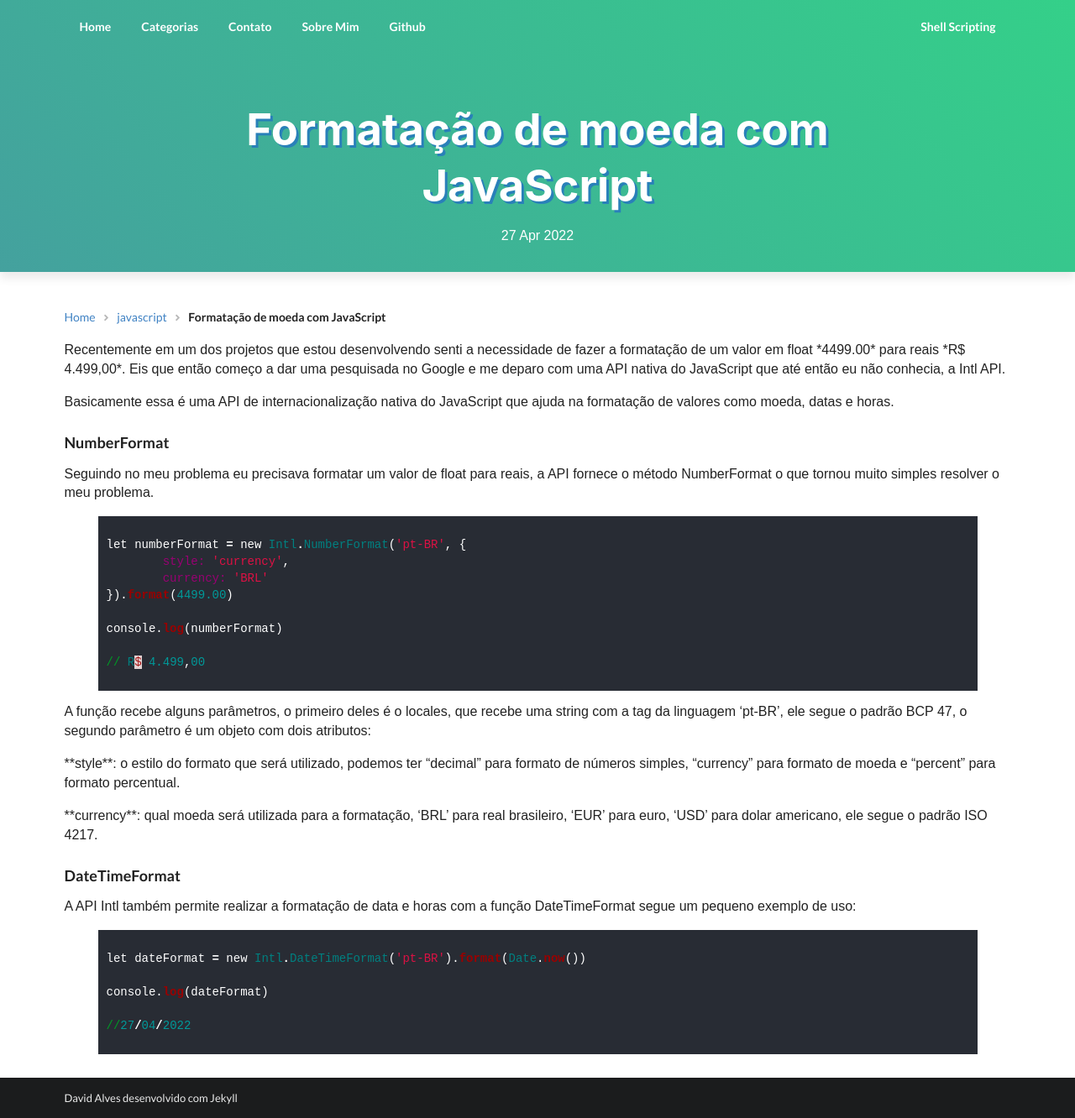
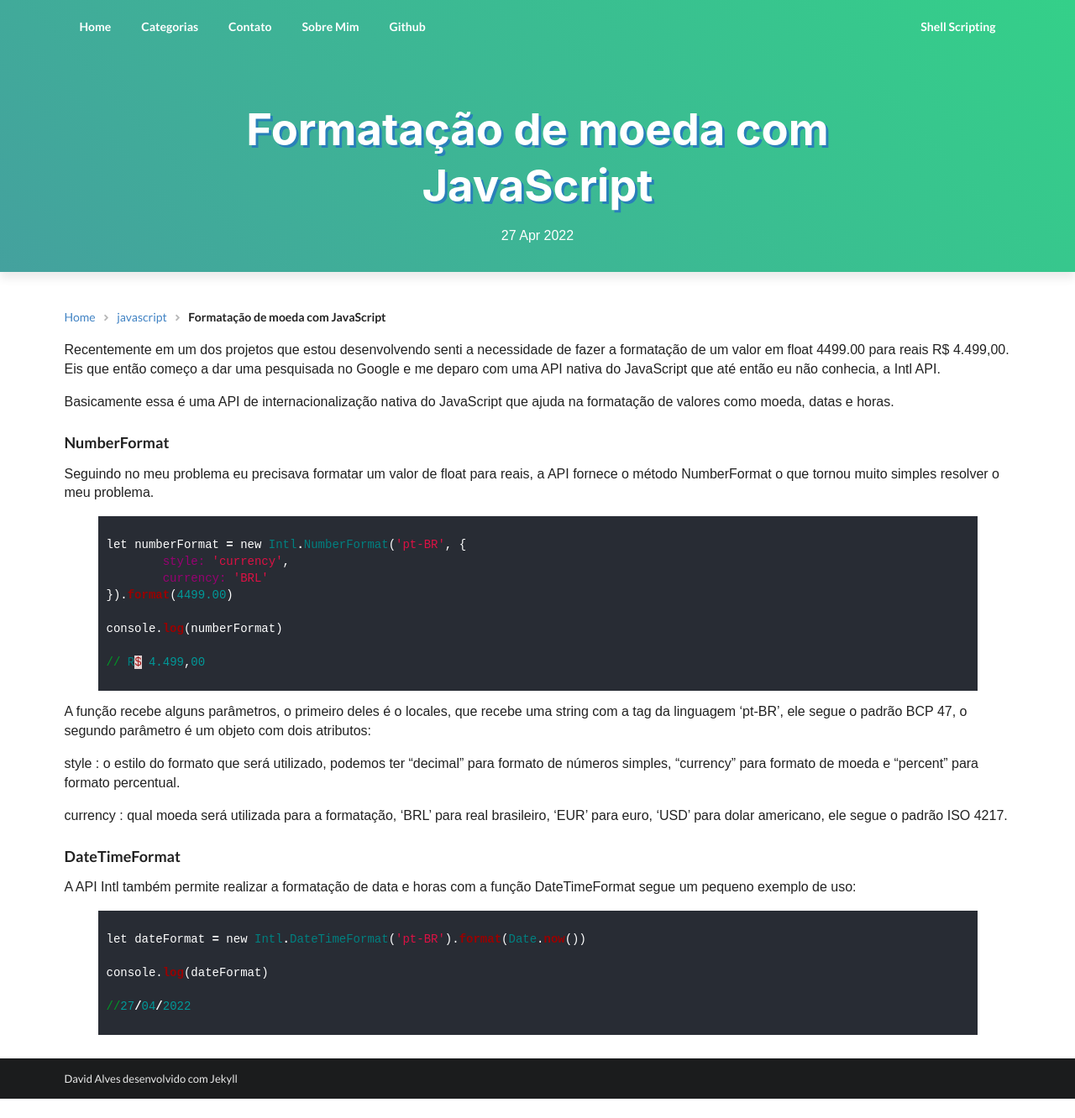
Before and after one commit to david27alves/david27alves.github.io, a Jekyll site: the page built from _posts/2022-04-27-formatacao-de-moeda-com-javascript.markdown, in a window 1280 px wide. Shown: the whole page at 84% size. Built offline with Jekyll 4.4.1, drawn with Linux system fonts in a browser that asks for light colours; after the commit the page ends 1309 px from its top, so only the background shows below that.

```diff
--- a/_posts/2022-04-27-formatacao-de-moeda-com-javascript.markdown
+++ b/_posts/2022-04-27-formatacao-de-moeda-com-javascript.markdown
@@ -8,7 +8,7 @@ author: "David Alves"
 avatar: "https://avatars1.githubusercontent.com/u/4975560?s=460&v=4"
 ---
 
-<p>Recentemente em um dos projetos que estou desenvolvendo senti a necessidade de fazer a formatação de um valor em float *4499.00* para reais *R$ 4.499,00*. Eis que então começo a dar uma pesquisada no Google e me deparo com uma API nativa do JavaScript que até então eu não conhecia, a Intl API.</p>
+<p>Recentemente em um dos projetos que estou desenvolvendo senti a necessidade de fazer a formatação de um valor em float 4499.00 para reais R$ 4.499,00. Eis que então começo a dar uma pesquisada no Google e me deparo com uma API nativa do JavaScript que até então eu não conhecia, a Intl API.</p>
 
 <p>Basicamente essa é uma API de internacionalização nativa do JavaScript que ajuda na formatação de valores como moeda, datas e horas.</p>
 
@@ -29,8 +29,8 @@ console.log(numberFormat)
 
 <p>A função recebe alguns parâmetros, o primeiro deles é o locales, que recebe uma string com a tag da linguagem ‘pt-BR’, ele segue o padrão BCP 47, o segundo parâmetro é um objeto com dois atributos:</p>
 
-<p>**style**: o estilo do formato que será utilizado, podemos ter “decimal” para formato de números simples, “currency” para formato de moeda e “percent” para formato percentual.</p>
-<p>**currency**: qual moeda será utilizada para a formatação, ‘BRL’ para real brasileiro, ‘EUR’ para euro, ‘USD’ para dolar americano, ele segue o padrão ISO 4217.</p>
+<p>style : o estilo do formato que será utilizado, podemos ter “decimal” para formato de números simples, “currency” para formato de moeda e “percent” para formato percentual.</p>
+<p>currency : qual moeda será utilizada para a formatação, ‘BRL’ para real brasileiro, ‘EUR’ para euro, ‘USD’ para dolar americano, ele segue o padrão ISO 4217.</p>
 
 ### DateTimeFormat
 
```
